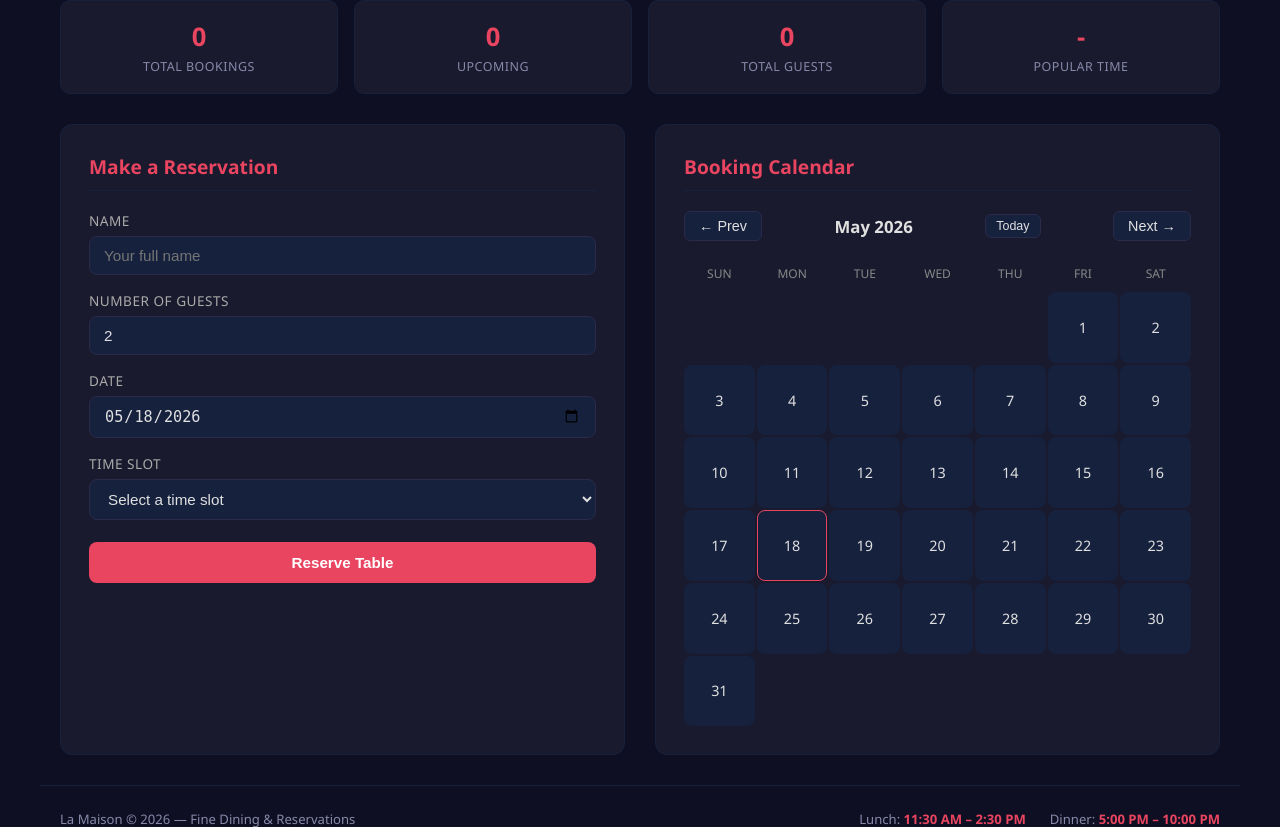
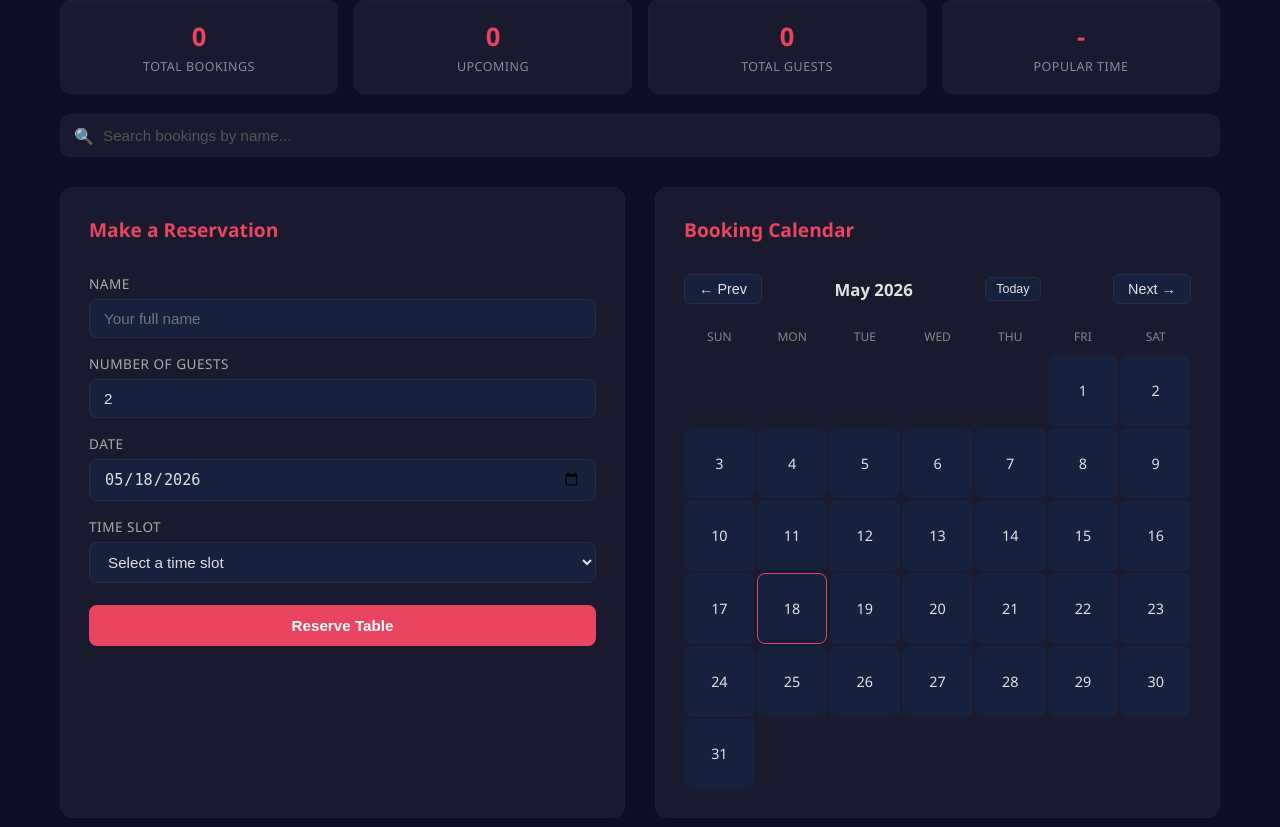
Before and after one commit to ShubhamDevops07/restaurant-booking, a Flask app: page / in a window 1280 px wide. Shown: the part 104-931 px from the top of the page. Run offline with Flask 2, Linux system fonts and the light colour scheme; data that the repository does not hold is empty.

Commit message:
Add booking search feature with debounced live search and card animations
- New /api/bookings/search endpoint for name-based booking lookup
- Search bar above the main grid with live results (debounced 300ms)
- Clicking a search result jumps the calendar to that booking's date
- Smooth slide-in animations on booking cards for better UX

https://claude.ai/code/session_01K3jdBLTKguxxdcVFZuw1NZ

```diff
--- a/app.py
+++ b/app.py
@@ -97,6 +97,30 @@ def api_bookings():
     return jsonify(result)
 
 
+@app.route("/api/bookings/search")
+def api_bookings_search():
+    q = request.args.get("q", "").strip()
+    if not q:
+        return jsonify([])
+    conn = get_db()
+    bookings = conn.execute(
+        "SELECT * FROM bookings WHERE name LIKE ? ORDER BY date, time",
+        (f"%{q}%",),
+    ).fetchall()
+    conn.close()
+    result = [
+        {
+            "id": b["id"],
+            "name": b["name"],
+            "guests": b["guests"],
+            "date": b["date"],
+            "time": b["time"],
+        }
+        for b in bookings
+    ]
+    return jsonify(result)
+
+
 @app.route("/api/stats")
 def api_stats():
     conn = get_db()
--- a/templates/index.html
+++ b/templates/index.html
@@ -218,6 +218,80 @@
         .booking-info .b-name { color: #fff; font-weight: 600; }
         .booking-info .b-meta { color: #888; }
 
+        /* Card entrance animation */
+        @keyframes slideIn {
+            from { opacity: 0; transform: translateX(-12px); }
+            to { opacity: 1; transform: translateX(0); }
+        }
+        .booking-card { animation: slideIn 0.3s ease forwards; }
+        .booking-card:nth-child(2) { animation-delay: 0.05s; }
+        .booking-card:nth-child(3) { animation-delay: 0.1s; }
+        .booking-card:nth-child(4) { animation-delay: 0.15s; }
+        .booking-card:nth-child(5) { animation-delay: 0.2s; }
+
+        /* Search */
+        .search-box {
+            max-width: 1200px;
+            margin: 0 auto 10px;
+            padding: 0 20px;
+            position: relative;
+        }
+        .search-box input {
+            width: 100%;
+            padding: 12px 18px 12px 42px;
+            background: #1a1a2e;
+            border: 1px solid #16213e;
+            border-radius: 10px;
+            color: #e0e0e0;
+            font-size: 0.95rem;
+            transition: border-color 0.2s;
+        }
+        .search-box input:focus {
+            outline: none;
+            border-color: #e94560;
+        }
+        .search-box input::placeholder { color: #555; }
+        .search-box .search-icon {
+            position: absolute;
+            left: 34px;
+            top: 50%;
+            transform: translateY(-50%);
+            color: #555;
+            font-size: 1rem;
+            pointer-events: none;
+        }
+        .search-results {
+            max-width: 1200px;
+            margin: 0 auto 16px;
+            padding: 0 20px;
+            display: none;
+        }
+        .search-results.active { display: block; }
+        .search-results .sr-header {
+            color: #8888aa;
+            font-size: 0.82rem;
+            margin-bottom: 8px;
+            text-transform: uppercase;
+            letter-spacing: 0.5px;
+        }
+        .search-results .sr-list {
+            display: grid;
+            grid-template-columns: repeat(auto-fill, minmax(280px, 1fr));
+            gap: 10px;
+        }
+        .search-results .sr-card {
+            background: #1a1a2e;
+            border-radius: 10px;
+            padding: 14px 18px;
+            border-left: 3px solid #e94560;
+            cursor: pointer;
+            transition: background 0.2s;
+            animation: slideIn 0.25s ease forwards;
+        }
+        .search-results .sr-card:hover { background: #222244; }
+        .search-results .sr-card .sr-name { color: #fff; font-weight: 600; font-size: 0.92rem; }
+        .search-results .sr-card .sr-detail { color: #888; font-size: 0.82rem; margin-top: 4px; }
+
         /* Stats bar */
         .stats-bar {
             max-width: 1200px;
@@ -298,6 +372,15 @@
             <div class="stat-value" id="statPopularTime">-</div>
             <div class="stat-label">Popular Time</div>
         </div>
+    </div>
+
+    <div class="search-box">
+        <span class="search-icon">&#128269;</span>
+        <input type="text" id="searchInput" placeholder="Search bookings by name..." autocomplete="off">
+    </div>
+    <div class="search-results" id="searchResults">
+        <div class="sr-header" id="searchHeader"></div>
+        <div class="sr-list" id="searchList"></div>
     </div>
 
     <div class="container">
@@ -568,6 +651,54 @@
                     if (data.success) fetchBookings();
                 });
         }
+
+        // Search functionality
+        let searchTimeout = null;
+        document.getElementById('searchInput').addEventListener('input', function() {
+            const q = this.value.trim();
+            clearTimeout(searchTimeout);
+
+            if (q.length < 2) {
+                document.getElementById('searchResults').className = 'search-results';
+                return;
+            }
+
+            searchTimeout = setTimeout(() => {
+                fetch(`/api/bookings/search?q=${encodeURIComponent(q)}`)
+                    .then(r => r.json())
+                    .then(results => {
+                        const container = document.getElementById('searchResults');
+                        const header = document.getElementById('searchHeader');
+                        const list = document.getElementById('searchList');
+
+                        if (results.length === 0) {
+                            header.textContent = `No results for "${q}"`;
+                            list.innerHTML = '';
+                        } else {
+                            header.textContent = `${results.length} booking${results.length > 1 ? 's' : ''} found`;
+                            list.innerHTML = results.map(b => {
+                                const d = new Date(b.date + 'T12:00:00');
+                                const dateLabel = d.toLocaleDateString('en-US', { month: 'short', day: 'numeric', year: 'numeric' });
+                                return `<div class="sr-card" onclick="jumpToBooking('${b.date}')">
+                                    <div class="sr-name">${b.name}</div>
+                                    <div class="sr-detail">${dateLabel} &middot; ${b.time} &middot; ${b.guests} guest${b.guests > 1 ? 's' : ''}</div>
+                                </div>`;
+                            }).join('');
+                        }
+                        container.className = 'search-results active';
+                    });
+            }, 300);
+        });
+
+        function jumpToBooking(dateStr) {
+            const d = new Date(dateStr + 'T12:00:00');
+            calYear = d.getFullYear();
+            calMonth = d.getMonth();
+            selectedDate = dateStr;
+            renderCalendar();
+            showDay(dateStr);
+            document.getElementById('dayDetail').scrollIntoView({ behavior: 'smooth', block: 'center' });
+        }
     </script>
 </body>
 </html>
```
